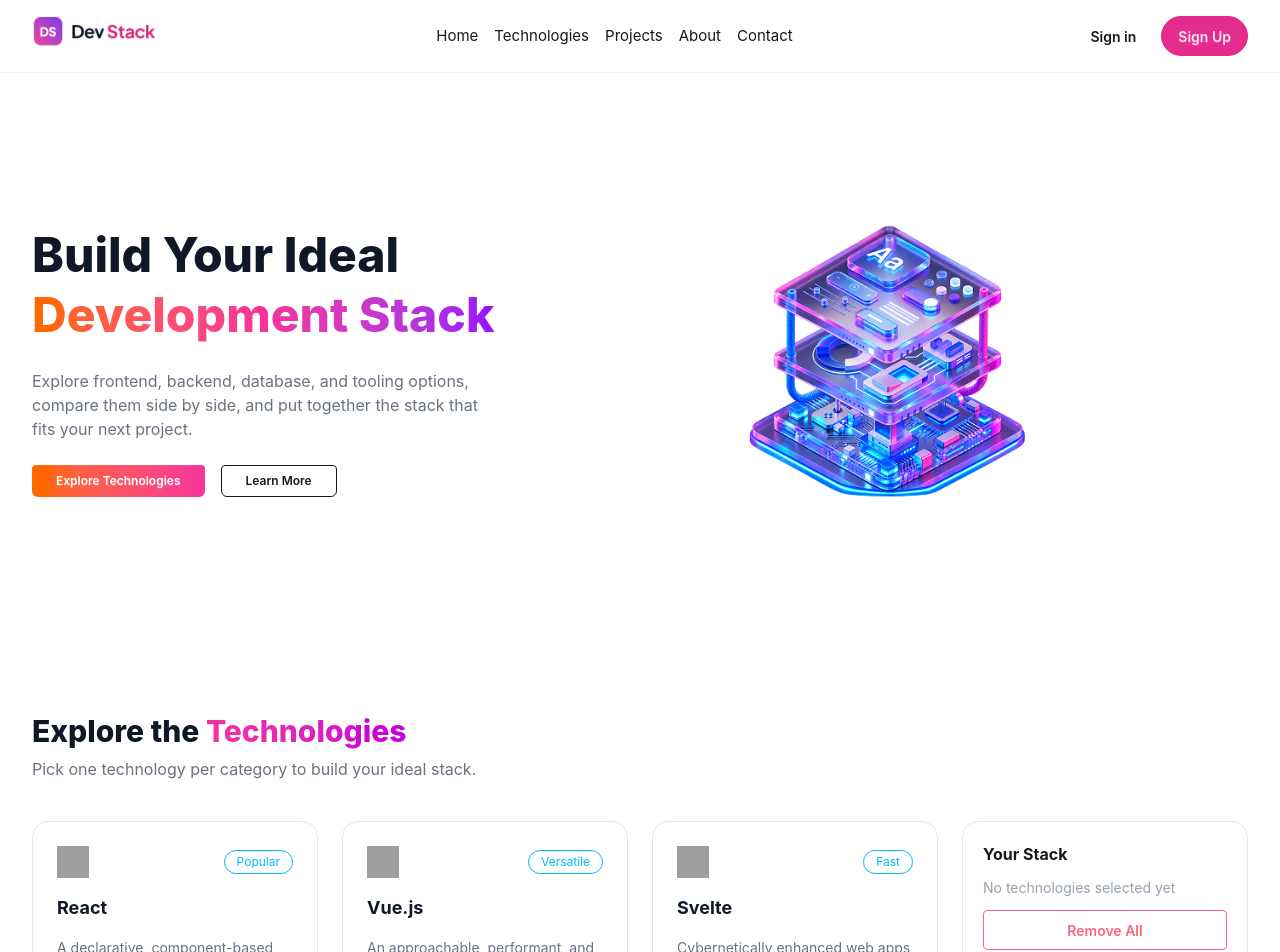
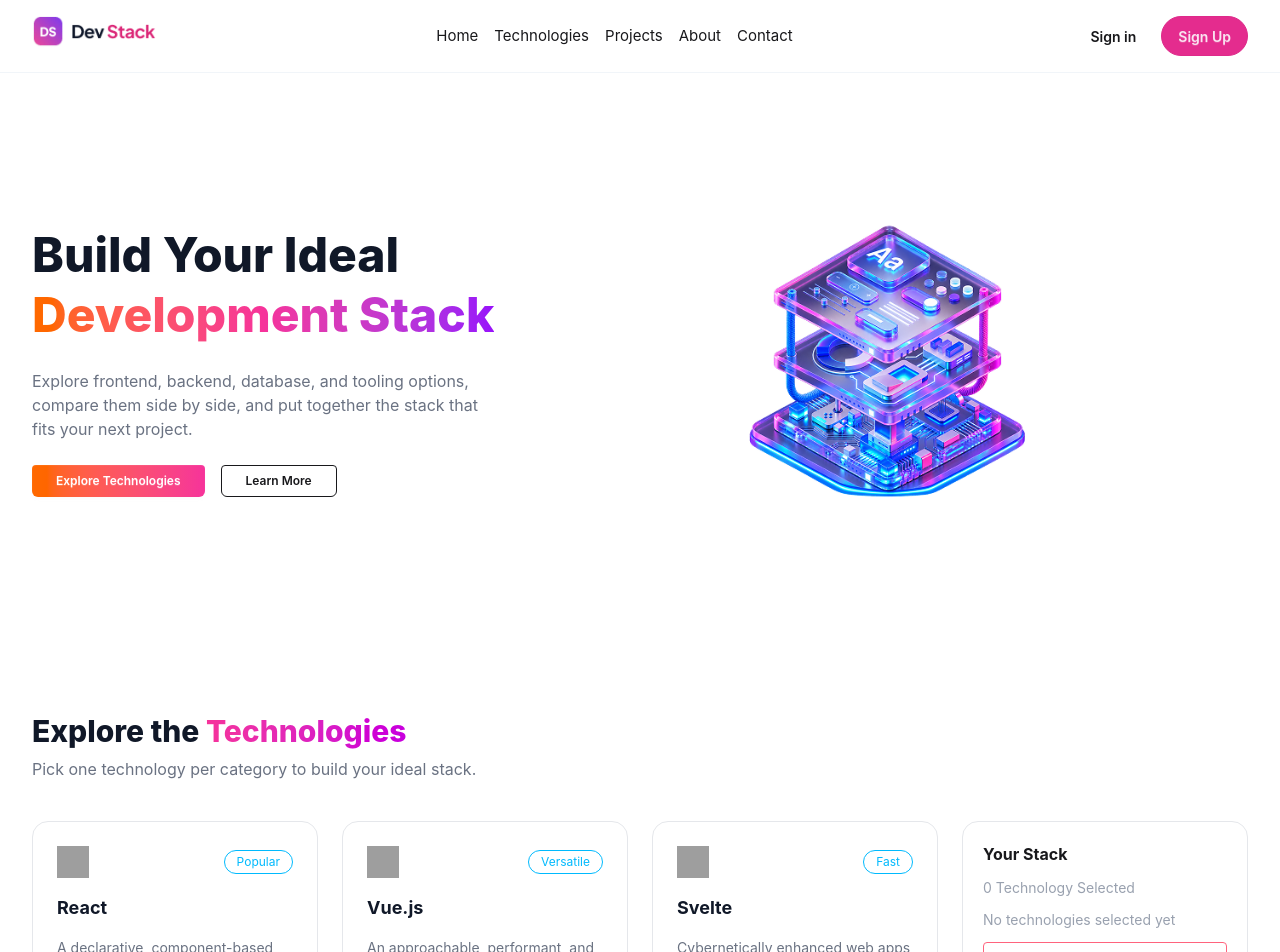
Before and after one commit to ArifBillah792/A05-Dev-Stack-Builder, a React (Vite) app: page / in a window 1280 px wide. Shown: the top 952 px of the page. Built offline with nearby package versions, Linux system fonts and the light colour scheme; grey boxes are pictures that could not be loaded.

Commit message:
Add stack state, addToStack logic, and display selected items in YourStack sidebar

```diff
--- a/src/App.tsx
+++ b/src/App.tsx
@@ -8,6 +8,8 @@ function App() {
   const [technologies, setTechnologies] = useState<Technology[]>([]);
 
   const [loading, setLoading] = useState(true);
+
+  const [stack, setStack] = useState<Technology[]>([]);
 
   useEffect(() => {
     const loadTechnologies = async () => {
@@ -21,6 +23,18 @@ function App() {
     loadTechnologies();
   }, []);
 
+  const addToStack = (technology: Technology) => {
+    const isAlreadyAdded = stack.some((item) => item.name === technology.name);
+
+    if (isAlreadyAdded) {
+      alert (`${technology.name} is already in your stack!`);
+
+      return ;
+    }
+
+    setStack([...stack, technology]);
+  };
+
   if (loading) {
     return <p>Loading...</p>;
   }
@@ -32,22 +46,30 @@ function App() {
 
       <div className="px-8 pt-16">
         <h2 className="text-3xl font-extrabold text-gray-900">
-          Explore the <span className="bg-linear-to-r from-pink-500
-           to-fuchsia-600 bg-clip-text text-transparent">Technologies</span>
+          Explore the{" "}
+          <span
+            className="bg-linear-to-r from-pink-500
+           to-fuchsia-600 bg-clip-text text-transparent"
+          >
+            Technologies
+          </span>
         </h2>
 
-        <p className="text-gray-500 mt-2"> Pick one technology per category to build your ideal stack.</p>
+        <p className="text-gray-500 mt-2">
+          {" "}
+          Pick one technology per category to build your ideal stack.
+        </p>
       </div>
 
       <div className="grid grid-cols-1 lg:grid-cols-4 gap-6 px-8 py-10">
         <div className="lg:col-span-3 grid grid-cols-1 md:grid-cols-2 xl:grid-cols-3 gap-6">
           {technologies.map((tech) => (
-            <TechnologyCard key={tech.name} technology={tech} />
+            <TechnologyCard key={tech.name} technology={tech} onAdd={addToStack} />
           ))}
         </div>
 
         <div className="lg:col-span-1">
-          <YourStack />
+          <YourStack stack={stack}/>
         </div>
       </div>
     </>
--- a/src/components/TechnologyCard.tsx
+++ b/src/components/TechnologyCard.tsx
@@ -10,7 +10,7 @@ export interface Technology {
   badge: string;
 }
 
-const TechnologyCard = ({ technology }: { technology: Technology }) => {
+const TechnologyCard = ({ technology, onAdd }: { technology: Technology ; onAdd:(technology:Technology) => void }) => {
   return (
     <div className="border border-gray-200 rounded-2xl p-6 bg-white flex flex-col gap-4">
       {/* Icon + badge row */}
@@ -47,7 +47,7 @@ const TechnologyCard = ({ technology }: { technology: Technology }) => {
 
       {/* Button */}
 
-      <button className="btn btn-neutral w-full rounded-xl ">
+      <button className="btn btn-neutral w-full rounded-xl " onClick={() => onAdd(technology)}>
         Add to Stack
       </button>
     </div>
--- a/src/components/YourStack.tsx
+++ b/src/components/YourStack.tsx
@@ -1,9 +1,22 @@
+import { type Technology } from "./TechnologyCard";
 
-const YourStack = () => {
+const YourStack = ({ stack }: { stack: Technology[] }) => {
   return (
     <div className="border border-gray-200 rounded-2xl p-5 flex flex-col gap-3">
       <h3 className="text-base font-bold">Your Stack</h3>
-      <p className="text-sm text-gray-400">No technologies selected yet</p>
+
+      <p className="text-sm text-gray-400">
+        {stack.length} Technology Selected
+      </p>
+
+      {stack.length === 0 ? (
+        <p className="text-sm text-gray-400">No technologies selected yet</p>
+      ) : (
+        stack.map((item) => (
+          <div key={item.name}> {item.name}</div>
+        ) )
+      )}
+
       <button className="btn btn-outline btn-error w-full">Remove All</button>
     </div>
   );
```
